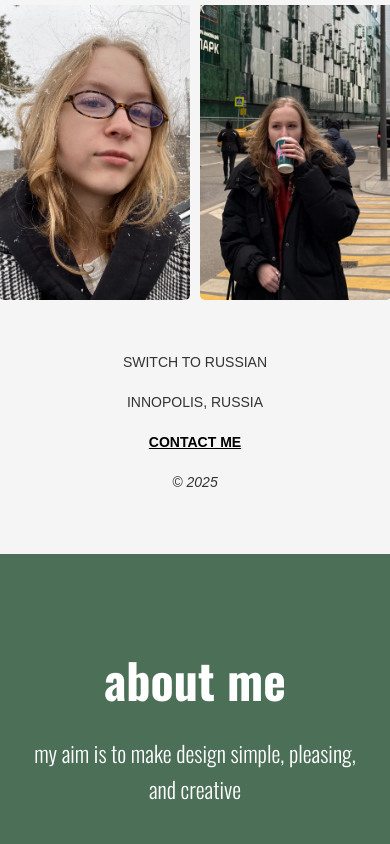
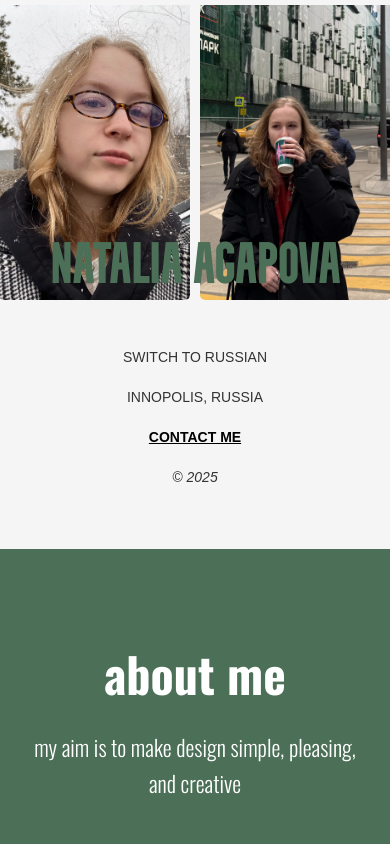
Before and after one commit to natagapova/natagapova, a plain HTML site: page index.html in a window 390 px wide. Shown: the top 844 px of the page. Drawn offline with nearby package versions, Linux system fonts and the light colour scheme.

Commit message:
mobile device change

```diff
--- a/styles.css
+++ b/styles.css
@@ -269,30 +269,31 @@ header {
   .banner {
     display: flex;
     flex-direction: column;
-    justify-content: center;
+    justify-content: flex-start;
     align-items: center;
-    padding: 40px 10px 20px;
-    margin: 0;
+    padding: 0;
+    margin-top: 30px;
+    margin-bottom: 0;
   }
 
   #store-name {
     font-family: 'Theater Bold', sans-serif;
-    font-weight: 700;
-    font-size: clamp(40px, 15vw, 80px);
+    font-weight: normal;
+    font-size: clamp(36px, 15vw, 80px);
     color: #4C6F57;
     text-align: center;
-    line-height: 1.1;
-    margin-top: 70px;
-    margin-bottom: -100px;
+    margin: 0;
     padding: 0;
+    line-height: 1;
+    white-space: normal;
     display: flex;
     flex-direction: column;
-    gap: 5px;
   }
 
   .first-name,
   .last-name {
     display: block;
+    width: 100%;
   }
 
   .header-extra {
```
